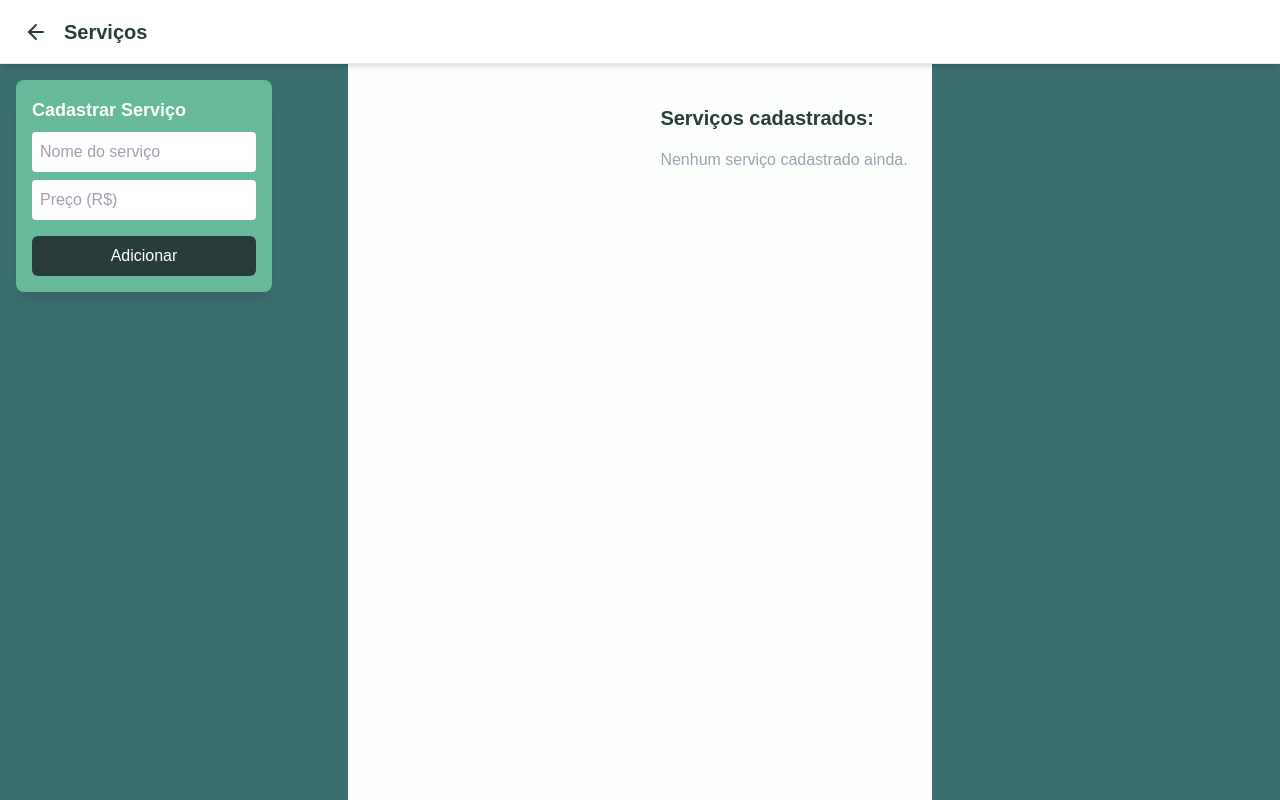
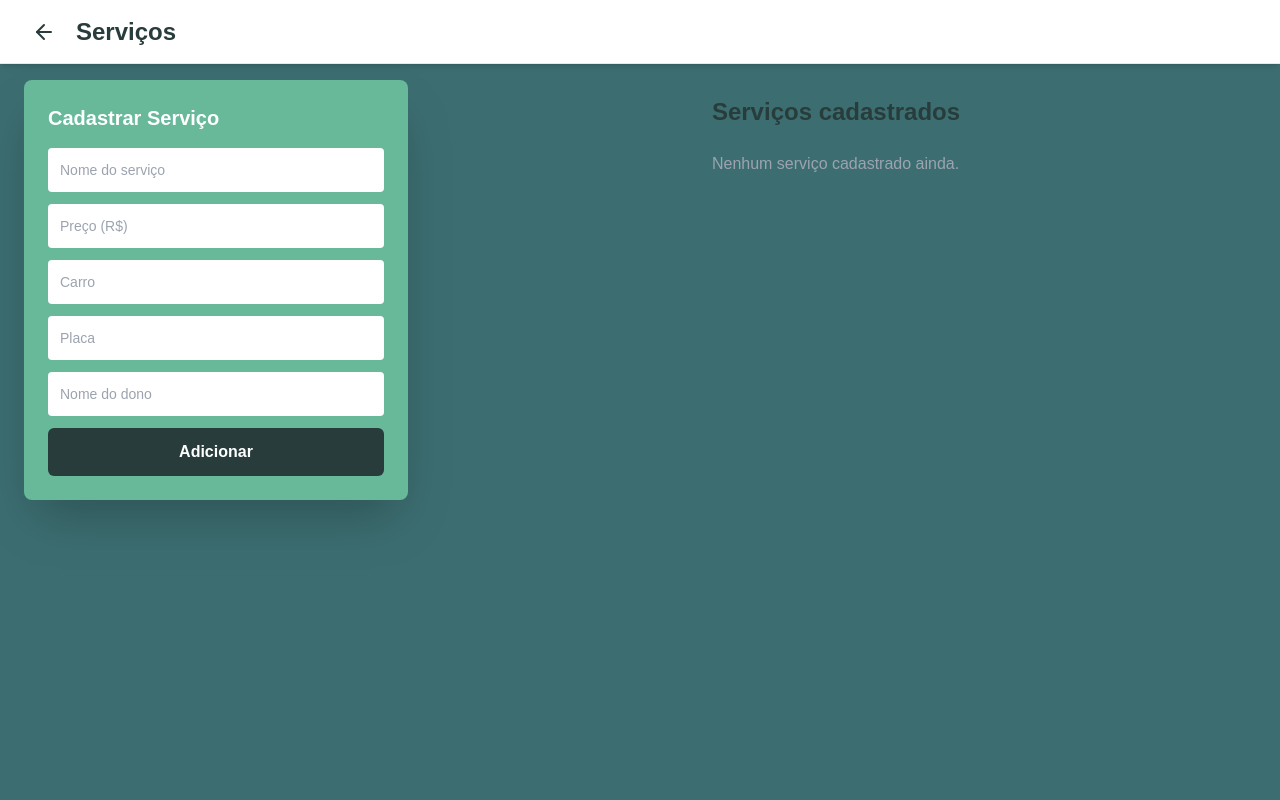
Before and after one commit to Renn4nn/lava-rapido, a React (Vite) app: page /Servicos in a window 1280 px wide. Built offline with nearby package versions, Linux system fonts and the light colour scheme.

Commit message:
Servicos atualizacao

```diff
--- a/src/pages/Servicos.jsx
+++ b/src/pages/Servicos.jsx
@@ -8,84 +8,124 @@ const Servicos = () => {
   const [servicos, setServicos] = useState([]);
   const [nome, setNome] = useState("");
   const [preco, setPreco] = useState("");
+  const [carro, setCarro] = useState("");
+  const [placa, setPlaca] = useState("");
+  const [dono, setDono] = useState("");
 
   const adicionarServico = () => {
-    if (nome.trim() === "" || preco.trim() === "") return;
+    if (
+      nome.trim() === "" ||
+      preco.trim() === "" ||
+      carro.trim() === "" ||
+      placa.trim() === "" ||
+      dono.trim() === ""
+    )
+      return;
 
     const novoServico = {
       id: Date.now(),
       nome,
       preco,
+      carro,
+      placa,
+      dono,
     };
 
     setServicos([...servicos, novoServico]);
     setNome("");
     setPreco("");
+    setCarro("");
+    setPlaca("");
+    setDono("");
   };
 
   return (
-    <div className="min-h-screen flex flex-col bg-[#FDFFFC] text-[#283D3B]">
-      <div className="fixed top-0 left-0 w-full bg-[#ffffff] border-b shadow-md z-50 flex items-center h-16 px-4">
+    <div className="min-h-screen flex flex-col text-[#283D3B]">
+      {/* Topbar */}
+      <div className="fixed top-0 left-0 w-full bg-white border-b shadow-md z-50 flex items-center h-16 px-6">
         <button onClick={() => navigate(-1)} className="text-[#283D3B] text-xl p-2">
           <ArrowLeft />
         </button>
-        <h1 className="text-[#283D3B] text-xl font-bold ml-2">Serviços</h1>
+        <h1 className="text-[#283D3B] text-2xl font-bold ml-3">Serviços</h1>
       </div>
 
-      {/* Mini Cadastro no canto esquerdo */}
-      <div className="fixed top-20 left-4 bg-[#67B99A] p-4 rounded-lg shadow-lg w-64">
-        <h2 className="text-[#FDFFFC] font-bold text-lg mb-2">Cadastrar Serviço</h2>
+      {/* Cadastro */}
+      <div className="fixed top-20 left-6 bg-[#67B99A] p-6 rounded-lg shadow-2xl w-96">
+        <h2 className="text-white font-bold text-xl mb-4">Cadastrar Serviço</h2>
+        <div className="space-y-3">
           <input
             type="text"
             placeholder="Nome do serviço"
-          className="w-full p-2 mb-2 rounded bg-[#ffffff] text-black"
+            className="w-full p-3 rounded bg-white text-black text-sm"
             value={nome}
             onChange={(e) => setNome(e.target.value)}
           />
           <input
             type="text"
             placeholder="Preço (R$)"
-          className="w-full p-2 mb-4 rounded bg-[#ffffff] text-black"
+            className="w-full p-3 rounded bg-white text-black text-sm"
             value={preco}
             onChange={(e) => setPreco(e.target.value)}
           />
+          <input
+            type="text"
+            placeholder="Carro"
+            className="w-full p-3 rounded bg-white text-black text-sm"
+            value={carro}
+            onChange={(e) => setCarro(e.target.value)}
+          />
+          <input
+            type="text"
+            placeholder="Placa"
+            className="w-full p-3 rounded bg-white text-black text-sm"
+            value={placa}
+            onChange={(e) => setPlaca(e.target.value)}
+          />
+          <input
+            type="text"
+            placeholder="Nome do dono"
+            className="w-full p-3 rounded bg-white text-black text-sm"
+            value={dono}
+            onChange={(e) => setDono(e.target.value)}
+          />
           <button
             onClick={adicionarServico}
-          className="w-full bg-[#283D3B] text-[#FDFFFC] p-2 rounded-md"
+            className="w-full bg-[#283D3B] hover:bg-[#1f2f2d] text-white p-3 mt-2 rounded-md font-semibold"
           >
             Adicionar
           </button>
         </div>
+      </div>
 
-      {/* Lista de serviços cadastrados */}
-      <div className="pt-20 px-6 mt-6 ml-72">
-        <h3 className="text-xl font-semibold mb-4">Serviços cadastrados:</h3>
+   {/* Lista de serviços (quebra automática de linha) */}
+<div className="pt-24 pl-[26rem] pr-6">
+  <h3 className="text-2xl font-semibold mb-6">Serviços cadastrados</h3>
   {servicos.length === 0 ? (
     <p className="text-gray-400">Nenhum serviço cadastrado ainda.</p>
   ) : (
-          <div className="space-y-4">
+    <div className="flex flex-wrap gap-6">
       {servicos.map((s) => (
         <div
           key={s.id}
-                className="bg-[#283D3B] p-4 rounded-md shadow-md"
+          className="bg-[#283D3B] text-white p-6 rounded-lg shadow-lg w-[280px]"
         >
-                <table className="w-full">
-                  <tbody>
-                    <tr>
-                      <td className="text-white font-medium">Nome:</td>
-                      <td className="text-white">{s.nome}</td>
-                    </tr>
-                    <tr>
-                      <td className="text-white font-medium">Preço:</td>
-                      <td className="text-white">R$ {s.preco}</td>
-                    </tr>
-                  </tbody>
-                </table>
+          <h4 className="text-xl font-bold mb-2">{s.nome}</h4>
+          <div className="grid grid-cols-2 gap-y-2 text-sm">
+            <div className="font-medium">Preço:</div>
+            <div>R$ {s.preco}</div>
+            <div className="font-medium">Carro:</div>
+            <div>{s.carro}</div>
+            <div className="font-medium">Placa:</div>
+            <div>{s.placa}</div>
+            <div className="font-medium">Dono:</div>
+            <div>{s.dono}</div>
+          </div>
         </div>
       ))}
     </div>
   )}
 </div>
+
     </div>
   );
 };
```
Lines whose indentation alone changed are shown as unchanged.
